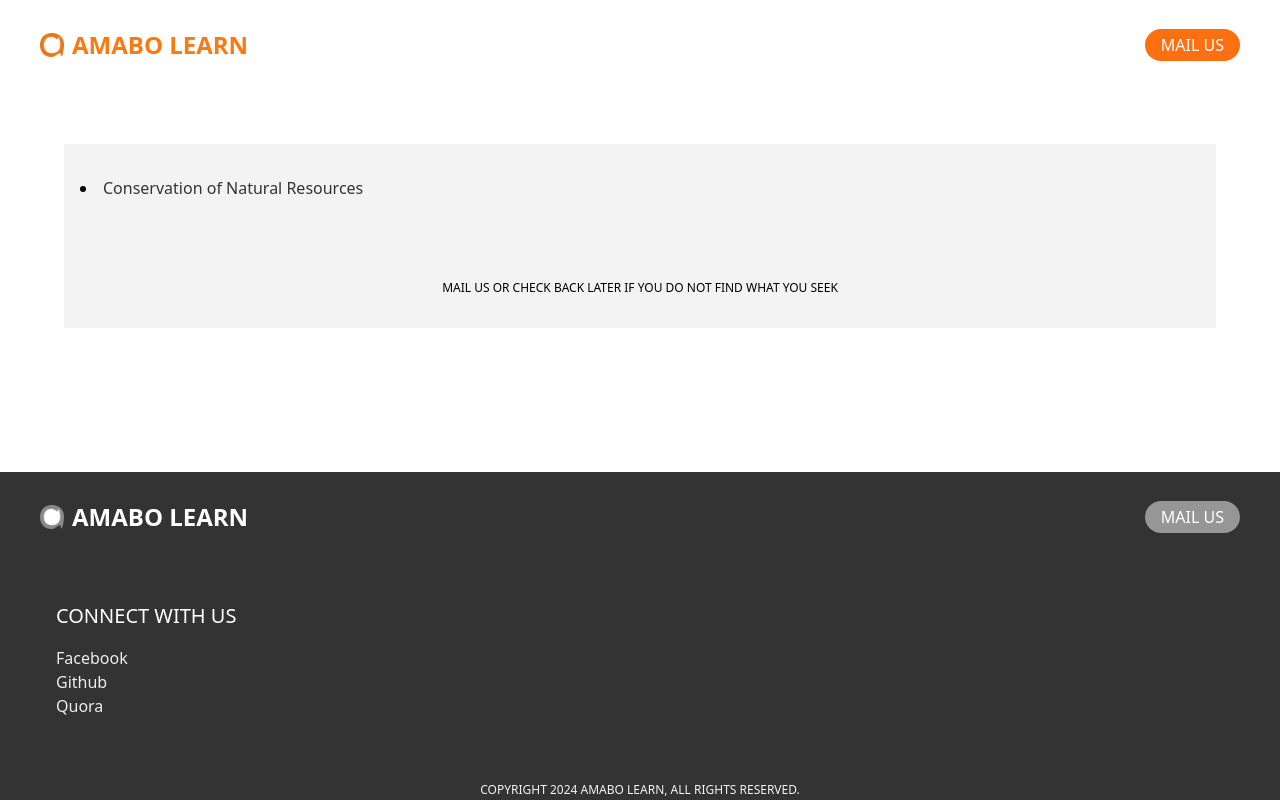
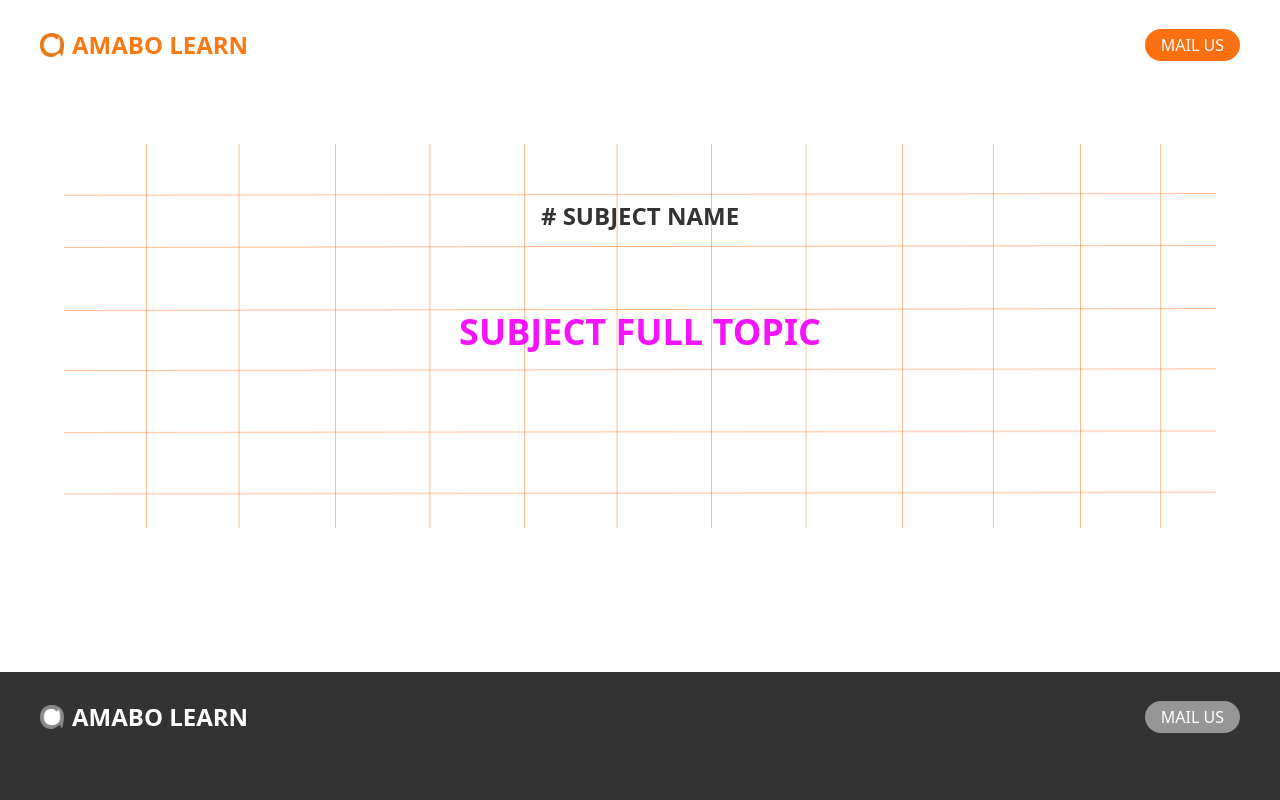
Before and after one commit to udezueoluomachi/amabo-learn-v2, a Next.js app: page /post/1 in a window 1280 px wide. Shown: the top 800 px of the page. Built offline with nearby package versions, Linux system fonts and the light colour scheme.

Commit message:
working on the post template.

```diff
--- a/src/app/post/[postid]/page.js
+++ b/src/app/post/[postid]/page.js
@@ -13,17 +13,9 @@ export default function Home({params}) {
     <>
     <Header />
     <div className="my-20 w-full p-6 md:p-16 mb-20">
-      <div className="px-4 py-8 h-max min-h-40 w-full bg-white-2">
-        <ul className="list-disc list-inside">
-            <li>
-                <Link href="./biology#" className="text-black-1 hover:underline" title="Read article" >
-                    Conservation of Natural Resources
-                </Link>
-            </li>
-        </ul>
-        <p className="text-xs text-BLACK-1 mt-20 font-light text-center">
-          MAIL US  OR CHECK BACK LATER IF YOU DO  NOT FIND WHAT YOU SEEK
-        </p>
+      <div className="flex items-center flex-col p-4 h-60 md:h-96 w-full bg-pattern-brand bg-no-repeat bg-white-1 bg-cover bg-center">
+        <h1 className="text-black-1 font-bold text-xl md:text-2xl mt-10" ># SUBJECT NAME</h1>
+        <h2 className="text-purple font-bold text-2xl md:text-4xl mt-14 md:mt-20" >SUBJECT FULL TOPIC</h2>
       </div>
     </div>
     <Footer />
--- a/tailwind.config.js
+++ b/tailwind.config.js
@@ -28,7 +28,7 @@ module.exports = {
         'gradient-radial': 'radial-gradient(var(--tw-gradient-stops))',
         'gradient-conic': 'conic-gradient(from 180deg at 50% 50%, var(--tw-gradient-stops))',
         "bg" : "url('/bg.png')",
-        "pattern" : "url('/pattern.png')",
+        "pattern-brand" : "url('/pattern brand color.png')",
         "biology" : "url('/Biologist-pana.png')",
         "physics" : "url('/people creating robot-pana.png')",
         "mathematics" : "url('/Teacher-pana.png')",
```
